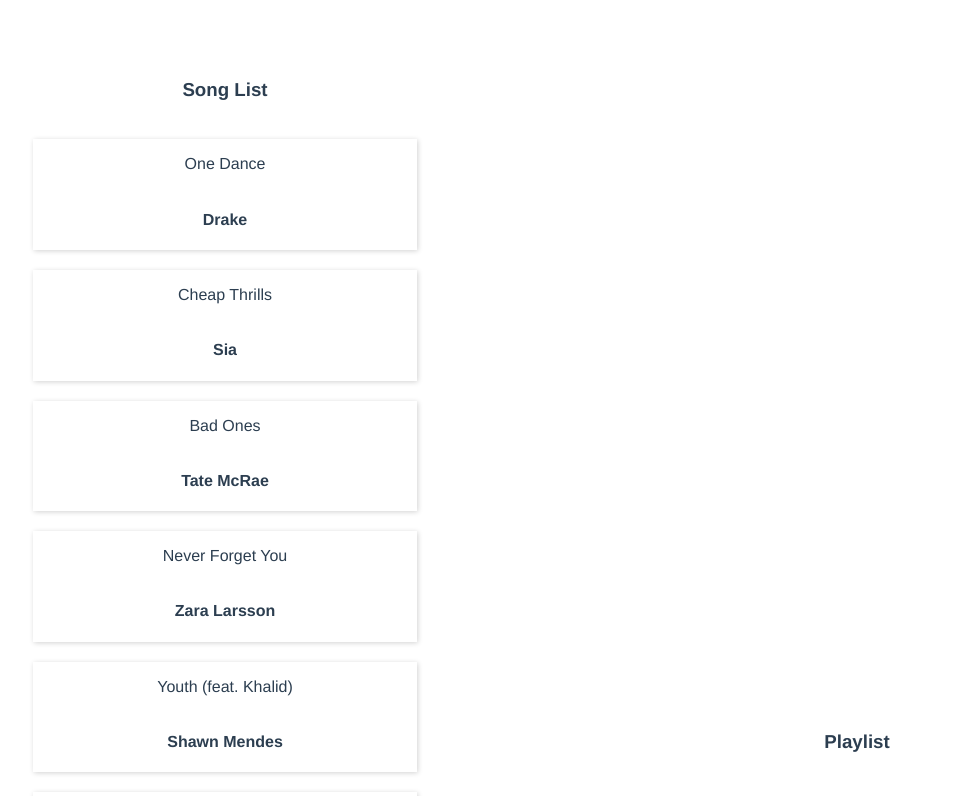
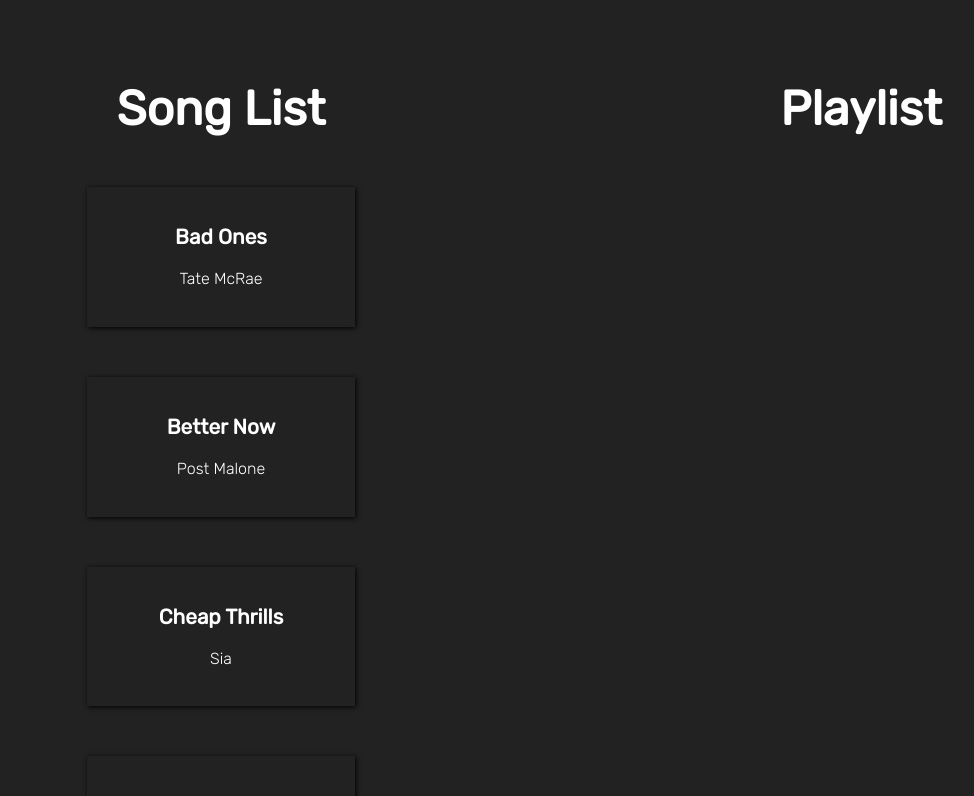
Before and after one commit to monicatamang/vuePlaylist, a Vue app: page / in a window 1280 px wide. Shown: the top 796 px of the page, without its empty margins (99-1073 px from the left). Built offline with nearby package versions, Linux system fonts and the light colour scheme.

Commit message:
Styled page, added fonts, edited comments

```diff
--- a/src/App.vue
+++ b/src/App.vue
@@ -1,11 +1,14 @@
 <template>
   <div id="app">
     <page-body></page-body>
+
+    <!-- Added fonts -->
+    <link rel="preconnect" href="https://fonts.gstatic.com">
+    <link href="https://fonts.googleapis.com/css2?family=Rubik:wght@300;400&display=swap" rel="stylesheet">
   </div>
 </template>
 
 <script>
-
 // Importing the body component into the home page
 import PageBody from "./components/PageBody.vue";
 
@@ -13,18 +16,23 @@
 export default {
   name: 'App',
   components: {
-    PageBody,
+    PageBody
   }
 }
 </script>
 
 <style>
 #app {
-  font-family: Avenir, Helvetica, Arial, sans-serif;
+  font-family: 'Rubik', sans-serif;
   -webkit-font-smoothing: antialiased;
   -moz-osx-font-smoothing: grayscale;
   text-align: center;
-  color: #2c3e50;
-  margin: 60px 0px;
+  background: #222222;
+  color: white;
+}
+
+* {
+  margin: 0;
+  padding: 0;
 }
 </style>
--- a/src/components/PageBody.vue
+++ b/src/components/PageBody.vue
@@ -1,30 +1,24 @@
 <template>
     <section>
         <article>
-
             <h1>Song List</h1>
-
-            <!-- Creating a for-loop that will render each div tag with the title and artist of the song inside it -->
+            <!-- Creating a for-loop that for every object in the song list array, render each div tag with the song's title and artist inside it -->
             <!-- Passing the props as an attribute so it can be used in the song list component as variables -->
-            <!-- Adding the songCardClicked event as an attribute which calls the moveSongCard function when a song card is clicked -->
+            <!-- Adding the songCardClicked event as an attribute which calls the addToPlayList function when a song card from the song list is clicked -->
             <song-list @songCardClicked="addToPlayList" v-for="song in userSongList" :key="song.id" :songObject="song"></song-list>
-
         </article>
 
         <article>
-
             <h1>Playlist</h1>
-
-            <!-- Passing the props as an attribute so it can be used as variables in the song list component -->
-            <!-- Creating a for-loop that will render each div tag with the title and artist of the selected song inside it -->
+            <!-- Passing the props as an attribute so it can be used as variables in the playlist component -->
+            <!-- Creating a for-loop that for every object in the playlist array, render each div tag with the song's title and artist inside it -->
+            <!-- Adding the playListSongClicked event as an attribute which calls the addToSongList function when a song card from the playlist is clicked -->
             <play-list @playListSongClicked="addToSongList" v-for="selectedSong in userPlayList" :key="selectedSong.id" :playListObject="selectedSong"></play-list>
-
         </article>
     </section>
 </template>
 
 <script>
-
     // Importing the song list and playlist components into the body component
     import SongList from "./SongList.vue";
     import PlayList from "./PlayList.vue";
@@ -38,24 +32,6 @@
         },
 
         methods: {
-
-            // When a song card is clicked from the playlist, the addSongCard function is called and receives the object that was passed from the playlist component
-            addToSongList: function(data) {
-
-                // Removing the selected song card from the playlist
-                document.getElementById(`playListSong${data.id}`).remove();
-
-                // Creating an object with the title and artist of the song that was removed from the playlist and adding it to the song list array
-                // Modified the id each time the user clicks on the song card from the playlist to avoid having duplicate keys
-                this.userSongList.push(
-                    {
-                        id: `${data.id}.1`,
-                        title: `${data.title}`,
-                        artist: `${data.artist}`
-                    }
-                )
-            },
-
             // When a song card is clicked from the song list, the moveSongCard function is called and receives the object that was passed from the song list component
             addToPlayList: function(data) {
 
@@ -71,55 +47,71 @@
                     }
                 )
             },
+
+            // When a song card is clicked from the playlist, the addSongCard function is called and receives the object that was passed from the playlist component
+            addToSongList: function(data) {
+
+                // Removing the selected song card from the playlist
+                document.getElementById(`playListSong${data.id}`).remove();
+
+                // Creating an object with the title and artist of the song that was removed from the playlist and adding it to the song list array
+                // Modifing the id each time the user clicks on the song card from the playlist to avoid having duplicate keys
+                this.userSongList.push(
+                    {
+                        id: `${data.id}.1`,
+                        title: `${data.title}`,
+                        artist: `${data.artist}`
+                    }
+                )
+            }
         },
 
         data: function() {
             return {
-
-                // Creating an empty array so that it can be added with songs when the user clicks on a song card
+                // Creating an empty playlist array so that it can be added with songs when the user clicks on a song card
                 userPlayList: [],
 
                 // Creating an array of 10 songs as objects
                 userSongList: [
                     {
                         id: 1,
+                        title: `Bad Ones`,
+                        artist: `Tate McRae`
+                    },
+                    {
+                        id: 2,
+                        title: `Better Now`,
+                        artist: `Post Malone`
+                    },
+                    {
+                        id: 3,
+                        title: `Cheap Thrills`,
+                        artist: `Sia`
+                    },
+                    {
+                        id: 4,
+                        title: `Memories`,
+                        artist: `Maroon 5`
+                    },
+                    {
+                        id: 5,
+                        title: `Never Forget You`,
+                        artist: `Zara Larsson, MNEK`
+                    },
+                    {
+                        id: 6,
+                        title: `One Call Away`,
+                        artist: `Charlie Puth`
+                    },
+                    {
+                        id: 7,
                         title: `One Dance`,
                         artist: `Drake`
                     },
                     {
-                        id: 2,
-                        title: `Cheap Thrills`,
-                        artist: `Sia`
-                    },
-                    {
-                        id: 3,
-                        title: `Bad Ones`,
-                        artist: `Tate McRae`
-                    },
-                    {
-                        id: 4,
-                        title: `Never Forget You`,
-                        artist: `Zara Larsson`
-                    },
-                    {
-                        id: 5,
-                        title: `Youth (feat. Khalid)`,
-                        artist: `Shawn Mendes`
-                    },
-                    {
-                        id: 6,
-                        title: `Better Now`,
-                        artist: `Post Malone`
-                    },
-                    {
-                        id: 7,
+                        id: 8,
                         title: `Same Squad`,
                         artist: `P-Lo`
-                    },
-                    {
-                        id: 8,
-                        title: `Memories`,
-                        artist: `Maroon 5`
                     },
                     {
                         id: 9,
@@ -128,8 +120,8 @@
                     },
                     {
                         id: 10,
-                        title: `One Call Away`,
-                        artist: `Charlie Puth`
+                        title: `Youth`,
+                        artist: `Shawn Mendes`
                     },
                 ],
             }
@@ -140,14 +132,20 @@
 <style scoped>
     section {
         display: grid;
-        place-items: center;
+        justify-items: center;
+        align-items: start;
         grid-template-columns: 1fr 1fr;
     }
 
     article {
         display: grid;
         place-items: center;
-        row-gap: 20px;
+        row-gap: 50px;
         width: 30vw;
+        padding: 10vh 0vh;
+    }
+
+    article > h1 {
+        font-size: 3rem;
     }
 </style>
--- a/src/components/PlayList.vue
+++ b/src/components/PlayList.vue
@@ -1,9 +1,7 @@
 <template>
-
-    <!-- Creating a event listener for when a song card from the playlist has been clicked -->
-    <!-- Added an id to each playlist song card using the id from the props -->
+    <!-- Creating an event listener for when a song card from the playlist has been clicked -->
+    <!-- Adding an id to each playlist song card using the id from the props -->
     <div @click="notifyParent" :id="`playListSong${playListObject.id}`">
-        <!-- <div> -->
         <!-- Using the props locally as variables  -->
         <p>{{ playListObject.title }}</p>
         <h4>{{ playListObject.artist }}</h4>
@@ -11,18 +9,16 @@
 </template>
 
 <script>
-
     // Exporting the playlist component to be used in the body component
     export default {
         name: "play-list",
 
-        // Declaring props to the send the id, title and artist of the song that was removed from the song list, as an object
+        // Declaring props to the send the song from the playlist array
         props: {
             playListObject: Object
         },
 
         methods: {
-
             // Creating a function that calls the this.$emit function which creates the playListSongClicked event and sends the playListObject to the body component
             notifyParent: function() {
                 this.$emit("playListSongClicked", this.playListObject);
@@ -36,12 +32,28 @@
     div {
         display: grid;
         place-items: center;
-        box-shadow: 1px 1px 5px lightgrey;
-        width: 100%;
+        row-gap: 20px;
+        box-shadow: 1px 1px 5px black;
+        width: 50%;
+        padding: 10%;
         cursor: pointer;
+    }
+
+    p {
+        font-size: 1.3rem;
+        font-weight: bold;
+    }
+
+    h4 {
+        font-size: 1rem;
+        font-weight: 300;
     }
 
     div:active {
         box-shadow: none;
     }
+
+    div:hover {
+        background: rgba(106, 90, 205, 0.5);
+    }
 </style>
--- a/src/components/SongList.vue
+++ b/src/components/SongList.vue
@@ -1,7 +1,6 @@
 <template>
-
     <!-- Creating an event listener for when a song card is clicked from the song list -->
-    <!-- Added an id to each song card using the id from the props -->
+    <!-- Adding an id to each song card using the id from the props -->
     <div @click="notifyParent" :id="`song${songObject.id}`">
         <!-- Using the props locally as variables  -->
         <p>{{ songObject.title }}</p>
@@ -10,18 +9,16 @@
 </template>
 
 <script>
-
     // Exporting the song list component to be used in the body component
     export default {
         name: "song-list",
 
-        // Declaring props to send the id, title and artist as an object from the body component
+        // Declaring props to send the song from the song list array
         props: {
             songObject: Object,
         },
 
         methods: {
-
             // Creating a function that calls the this.$emit function which creates the songCardClicked event and sends the songObject to the body component
             notifyParent: function() {
                 this.$emit("songCardClicked", this.songObject);
@@ -34,12 +31,28 @@
     div {
         display: grid;
         place-items: center;
-        box-shadow: 1px 1px 5px lightgrey;
-        width: 100%;
+        row-gap: 20px;
+        box-shadow: 1px 1px 5px black;
+        width: 50%;
+        padding: 10%;
         cursor: pointer;
+    }
+
+    p {
+        font-size: 1.3rem;
+        font-weight: bold;
+    }
+
+    h4 {
+        font-size: 1rem;
+        font-weight: 300;
     }
 
     div:active {
         box-shadow: none;
     }
+
+    div:hover {
+        background: slateblue;
+    }
 </style>
```
